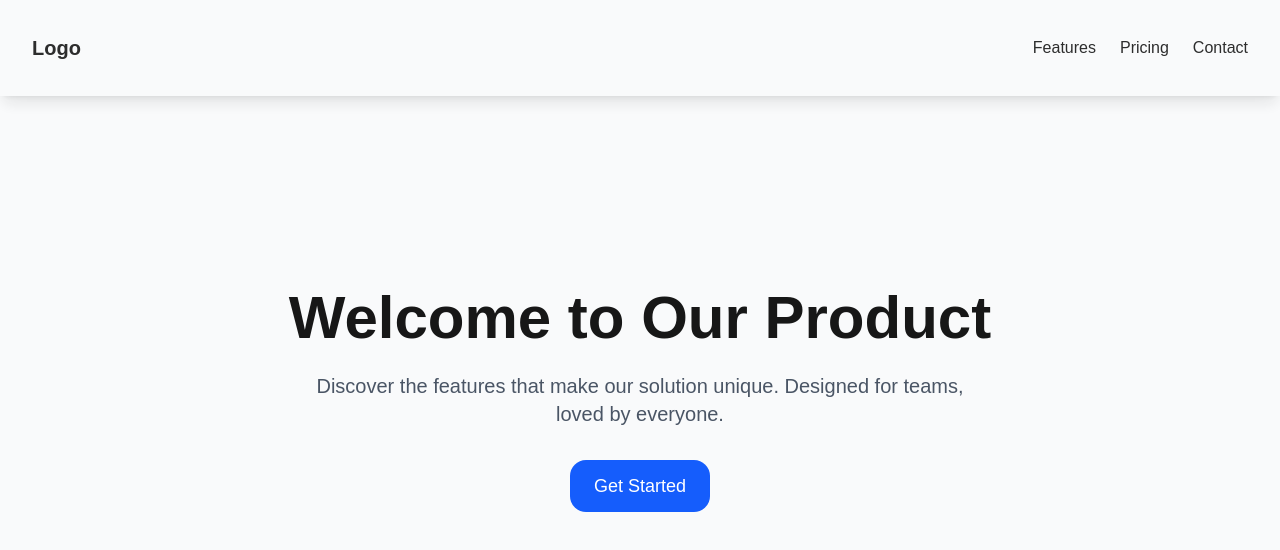
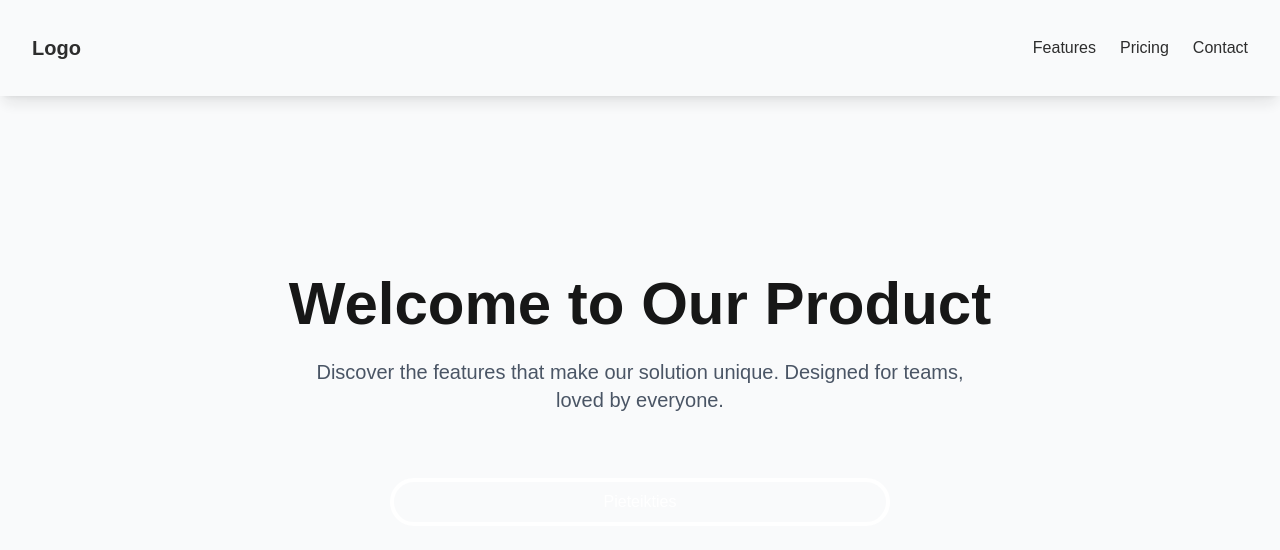
Before and after one commit to locusttoybox/ant-energy-web, a Next.js app: page / in a window 1280 px wide. Shown: the top 550 px of the page. Built offline with nearby package versions, Linux system fonts and the light colour scheme.

Commit message:
created Button component, updated hero comonent

```diff
--- /dev/null
+++ b/src/app/components/Button.tsx
@@ -0,0 +1,32 @@
+'use client';
+import React from 'react';
+
+interface VariantStyle {
+  [key: string]: string;
+}
+
+interface ButtonProps extends React.ButtonHTMLAttributes<HTMLButtonElement> {
+  variant?: 'primary' | 'secondary' | 'outline' | 'outlineWhite' | 'outlineBlack';
+}
+
+const Button: React.FC<ButtonProps> = ({ children, variant = 'primary', className, ...props }) => {
+  const baseStyles = 'px-8 py-2 rounded-full';
+
+  const variantStyles: VariantStyle = {
+    primary: 'bg-blue-500 text-white hover:bg-blue-600',
+    secondary: 'bg-gray-500 text-white hover:bg-gray-600',
+    outlineWhite:
+      'bg-transparent border-2 border-white text-white hover:bg-black-10 hover:border-accent',
+    outlineBlack:
+      'bg-secondary border-4 border-accent font-[500] text-[#fff] hover:bg-black-10 hover:text-accent',
+    // 'px-6 py-3 text-white bg-gray-2 border-2 border-white rounded-8 shadow-[2px_2px_4px_rgba(0,0,0,0.4),-4px_-4px_8px_rgba(227,255,252,0)] active:shadow-[inset_2px_2px_4px_rgba(0,0,0,0.2),inset_-4px_-4px_8px_rgba(255,255,255,0.2)] active:translate-y-[2px] transition',
+  };
+
+  return (
+    <button className={`${baseStyles} ${variantStyles[variant]} ${className}`} {...props}>
+      {children}
+    </button>
+  );
+};
+
+export default Button;
--- a/src/app/components/Hero.tsx
+++ b/src/app/components/Hero.tsx
@@ -1,3 +1,5 @@
+import Button from './Button';
+
 export default function Hero() {
   return (
     <section className="flex h-screen flex-col items-center justify-center bg-gray-50 px-4 text-center">
@@ -6,9 +8,9 @@ export default function Hero() {
       <p className="mb-8 max-w-2xl text-lg text-gray-600 md:text-xl">
         Discover the features that make our solution unique. Designed for teams, loved by everyone.
       </p>
-      <button className="rounded-2xl bg-blue-600 px-6 py-3 text-lg text-white transition hover:bg-blue-700">
-        Get Started
-      </button>
+      <Button className="mt-8 w-full sm:w-[40%] lg:w-[40%]" variant="outlineBlack">
+        Pieteikties
+      </Button>
     </section>
   );
 }
```
